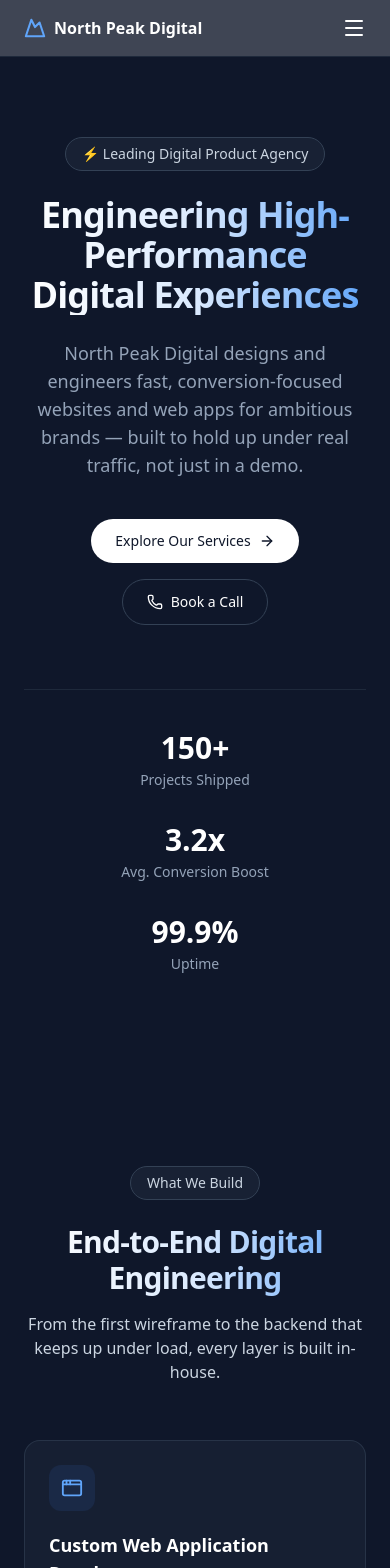
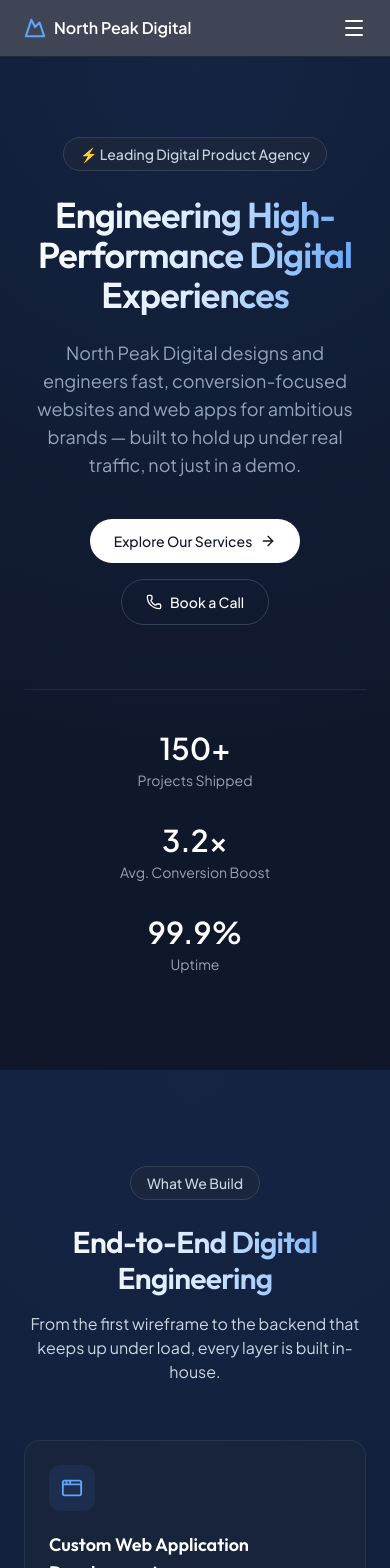
Before and after one commit to satyam-edu/north-peak-digital, a React (Vite) app: page / in a window 390 px wide. Shown: the top 1568 px of the page. Built offline with nearby package versions, Linux system fonts and the light colour scheme.

Commit message:
enhance typography and animations

```diff
--- a/index.html
+++ b/index.html
@@ -4,6 +4,12 @@
     <meta charset="UTF-8" />
     <link rel="icon" type="image/svg+xml" href="/favicon.svg" />
     <meta name="viewport" content="width=device-width, initial-scale=1.0" />
+    <link rel="preconnect" href="https://fonts.googleapis.com" />
+    <link rel="preconnect" href="https://fonts.gstatic.com" crossorigin />
+    <link
+      href="https://fonts.googleapis.com/css2?family=Outfit:wght@600;700;800&family=Plus+Jakarta+Sans:wght@400;500;600;700&display=swap"
+      rel="stylesheet"
+    />
     <title>North Peak Digital — Web Design & Development Studio</title>
   </head>
   <body>
--- a/src/components/Contact.jsx
+++ b/src/components/Contact.jsx
@@ -1,5 +1,6 @@
 import { useState } from 'react'
-import { Send, CheckCircle2 } from 'lucide-react'
+import { motion, AnimatePresence } from 'motion/react'
+import { Send, Loader2, CheckCircle2 } from 'lucide-react'
 import { contactInfo } from '../data/agencyData'
 
 const focusRing =
@@ -7,6 +8,11 @@ const focusRing =
 
 const inputClasses =
   'mt-2 w-full rounded-lg border border-slate-700 bg-slate-800/80 px-4 py-2.5 text-sm text-white placeholder-slate-400 outline-none transition-colors focus:border-blue-500 focus:ring-1 focus:ring-blue-500'
+
+const fadeUpVariants = {
+  hidden: { opacity: 0, y: 24 },
+  visible: { opacity: 1, y: 0, transition: { duration: 0.5, ease: 'easeOut' } },
+}
 
 const initialForm = { name: '', email: '', budget: '', message: '' }
 
@@ -42,6 +48,7 @@ function Contact() {
   const [values, setValues] = useState(initialForm)
   const [errors, setErrors] = useState({})
   const [submitted, setSubmitted] = useState(false)
+  const [status, setStatus] = useState('idle')
 
   const handleChange = (field) => (event) => {
     setValues((prev) => ({ ...prev, [field]: event.target.value }))
@@ -52,21 +59,34 @@ function Contact() {
     const validationErrors = validate(values)
     setErrors(validationErrors)
 
-    if (Object.keys(validationErrors).length === 0) {
+    if (Object.keys(validationErrors).length > 0) return
+
+    setStatus('submitting')
+
+    setTimeout(() => {
+      setStatus('success')
       setSubmitted(true)
       setValues(initialForm)
-    }
+
+      setTimeout(() => setStatus('idle'), 1800)
+    }, 900)
   }
 
   return (
     <section id="contact" className="bg-slate-950 px-6 py-24">
       <div className="mx-auto max-w-3xl">
-        <div className="text-center">
-          <h2 className="bg-gradient-to-r from-white via-blue-100 to-blue-400 bg-clip-text text-3xl font-semibold tracking-tight text-transparent md:text-4xl">
+        <motion.div
+          initial="hidden"
+          whileInView="visible"
+          viewport={{ once: true, margin: '-100px' }}
+          variants={fadeUpVariants}
+          className="text-center"
+        >
+          <h2 className="bg-gradient-to-r from-white via-blue-100 to-blue-400 bg-clip-text font-display text-3xl font-semibold tracking-tight text-transparent md:text-4xl">
             {contactInfo.heading}
           </h2>
           <p className="mt-4 text-slate-300">{contactInfo.subheading}</p>
-        </div>
+        </motion.div>
 
         {submitted && (
           <div
@@ -78,7 +98,15 @@ function Contact() {
           </div>
         )}
 
-        <form onSubmit={handleSubmit} noValidate className="mt-10 space-y-6">
+        <motion.form
+          initial="hidden"
+          whileInView="visible"
+          viewport={{ once: true, margin: '-100px' }}
+          variants={fadeUpVariants}
+          onSubmit={handleSubmit}
+          noValidate
+          className="mt-10 space-y-6"
+        >
           <div className="grid gap-6 sm:grid-cols-2">
             <div>
               <label htmlFor="name" className="text-sm font-medium text-slate-200">
@@ -167,14 +195,56 @@ function Contact() {
             )}
           </div>
 
-          <button
+          <motion.button
             type="submit"
-            className={`inline-flex items-center gap-2 rounded-full bg-white px-6 py-3 text-sm font-medium text-slate-900 transition-colors hover:bg-slate-100 ${focusRing}`}
+            disabled={status !== 'idle'}
+            whileHover={status === 'idle' ? { scale: 1.03 } : undefined}
+            whileTap={status === 'idle' ? { scale: 0.98 } : undefined}
+            className={`inline-flex items-center gap-2 rounded-full bg-white px-6 py-3 text-sm font-medium text-slate-900 transition-colors hover:bg-slate-100 disabled:cursor-not-allowed disabled:opacity-80 ${focusRing}`}
           >
-            Send message
-            <Send size={16} aria-hidden="true" />
-          </button>
-        </form>
+            <AnimatePresence mode="wait" initial={false}>
+              {status === 'idle' && (
+                <motion.span
+                  key="idle"
+                  initial={{ opacity: 0 }}
+                  animate={{ opacity: 1 }}
+                  exit={{ opacity: 0 }}
+                  transition={{ duration: 0.15 }}
+                  className="inline-flex items-center gap-2"
+                >
+                  Send message
+                  <Send size={16} aria-hidden="true" />
+                </motion.span>
+              )}
+              {status === 'submitting' && (
+                <motion.span
+                  key="submitting"
+                  initial={{ opacity: 0 }}
+                  animate={{ opacity: 1 }}
+                  exit={{ opacity: 0 }}
+                  transition={{ duration: 0.15 }}
+                  className="inline-flex items-center gap-2"
+                >
+                  Sending...
+                  <Loader2 size={16} className="animate-spin" aria-hidden="true" />
+                </motion.span>
+              )}
+              {status === 'success' && (
+                <motion.span
+                  key="success"
+                  initial={{ opacity: 0, scale: 0.8 }}
+                  animate={{ opacity: 1, scale: 1 }}
+                  exit={{ opacity: 0 }}
+                  transition={{ duration: 0.2 }}
+                  className="inline-flex items-center gap-2"
+                >
+                  Sent
+                  <CheckCircle2 size={16} aria-hidden="true" />
+                </motion.span>
+              )}
+            </AnimatePresence>
+          </motion.button>
+        </motion.form>
       </div>
     </section>
   )
--- a/src/components/Footer.jsx
+++ b/src/components/Footer.jsx
@@ -24,7 +24,7 @@ function Footer() {
 
           {footerData.columns.map((column) => (
             <div key={column.heading}>
-              <h3 className="text-sm font-semibold text-white">{column.heading}</h3>
+              <h3 className="font-display text-sm font-semibold text-white">{column.heading}</h3>
               <ul className="mt-3 space-y-2">
                 {column.links.map((link) => (
                   <li key={link.label}>
--- a/src/components/Hero.jsx
+++ b/src/components/Hero.jsx
@@ -4,6 +4,16 @@ import { hero } from '../data/agencyData'
 
 const focusRing =
   'focus-visible:outline-none focus-visible:ring-2 focus-visible:ring-white/70 focus-visible:ring-offset-2 focus-visible:ring-offset-slate-900'
+
+const containerVariants = {
+  hidden: {},
+  visible: { transition: { staggerChildren: 0.1 } },
+}
+
+const itemVariants = {
+  hidden: { opacity: 0, y: 24 },
+  visible: { opacity: 1, y: 0, transition: { duration: 0.5, ease: 'easeOut' } },
+}
 
 function scrollToSection(id) {
   const target = document.getElementById(id)
@@ -18,12 +28,19 @@ function scrollToSection(id) {
 
 function Hero() {
   return (
-    <section aria-labelledby="hero-heading" className="bg-slate-900 px-6 pb-24 pt-20 text-center md:pt-28">
-      <div className="mx-auto max-w-4xl">
+    <section
+      aria-labelledby="hero-heading"
+      className="bg-glow-radial bg-slate-900 px-6 pb-24 pt-20 text-center md:pt-28"
+    >
+      <motion.div
+        initial="hidden"
+        whileInView="visible"
+        viewport={{ once: true, margin: '-100px' }}
+        variants={containerVariants}
+        className="mx-auto max-w-4xl"
+      >
         <motion.span
-          initial={{ opacity: 0, y: 10 }}
-          animate={{ opacity: 1, y: 0 }}
-          transition={{ duration: 0.5 }}
+          variants={itemVariants}
           className="inline-flex items-center gap-2 rounded-full border border-slate-700 bg-slate-800/60 px-4 py-1.5 text-sm font-medium text-slate-300"
         >
           {hero.badge}
@@ -31,69 +48,65 @@ function Hero() {
 
         <motion.h1
           id="hero-heading"
-          initial={{ opacity: 0, y: 16 }}
-          animate={{ opacity: 1, y: 0 }}
-          transition={{ duration: 0.5, delay: 0.1 }}
-          className="mt-6 bg-gradient-to-r from-white via-blue-100 to-blue-400 bg-clip-text text-4xl font-semibold tracking-tight text-transparent md:text-6xl"
+          variants={itemVariants}
+          className="mt-6 bg-gradient-to-r from-white via-blue-100 to-blue-400 bg-clip-text font-display text-4xl font-semibold tracking-tight text-transparent md:text-6xl"
         >
           {hero.headline}
         </motion.h1>
 
         <motion.p
-          initial={{ opacity: 0, y: 16 }}
-          animate={{ opacity: 1, y: 0 }}
-          transition={{ duration: 0.5, delay: 0.2 }}
+          variants={itemVariants}
           className="mx-auto mt-6 max-w-2xl text-lg text-slate-400"
         >
           {hero.subheadline}
         </motion.p>
 
         <motion.div
-          initial={{ opacity: 0, y: 16 }}
-          animate={{ opacity: 1, y: 0 }}
-          transition={{ duration: 0.5, delay: 0.3 }}
+          variants={itemVariants}
           className="mt-10 flex flex-col items-center justify-center gap-4 sm:flex-row"
         >
-          <a
+          <motion.a
             href={hero.ctaPrimary.href}
             onClick={(event) => {
               event.preventDefault()
               scrollToSection('services')
             }}
+            whileHover={{ scale: 1.03 }}
+            whileTap={{ scale: 0.98 }}
             aria-label={`${hero.ctaPrimary.label} — jump to services section`}
             className={`inline-flex items-center gap-2 rounded-full bg-white px-6 py-3 text-sm font-medium text-slate-900 transition-colors hover:bg-slate-100 ${focusRing}`}
           >
             {hero.ctaPrimary.label}
             <ArrowRight size={16} aria-hidden="true" />
-          </a>
-          <a
+          </motion.a>
+          <motion.a
             href={hero.ctaSecondary.href}
             onClick={(event) => {
               event.preventDefault()
               scrollToSection('contact')
             }}
+            whileHover={{ scale: 1.03 }}
+            whileTap={{ scale: 0.98 }}
             aria-label={`${hero.ctaSecondary.label} — jump to contact form`}
             className={`inline-flex items-center gap-2 rounded-full border border-slate-700 px-6 py-3 text-sm font-medium text-white transition-colors hover:border-slate-500 ${focusRing}`}
           >
             <Phone size={16} aria-hidden="true" />
             {hero.ctaSecondary.label}
-          </a>
+          </motion.a>
         </motion.div>
 
-        <dl className="mx-auto mt-16 grid max-w-2xl grid-cols-1 gap-8 border-t border-slate-800 pt-10 sm:grid-cols-3">
-          {hero.stats.map((stat, index) => (
-            <motion.div
-              key={stat.label}
-              initial={{ opacity: 0, y: 16 }}
-              animate={{ opacity: 1, y: 0 }}
-              transition={{ duration: 0.5, delay: 0.4 + index * 0.1 }}
-            >
+        <motion.dl
+          variants={itemVariants}
+          className="mx-auto mt-16 grid max-w-2xl grid-cols-1 gap-8 border-t border-slate-800 pt-10 sm:grid-cols-3"
+        >
+          {hero.stats.map((stat) => (
+            <div key={stat.label}>
               <dd className="text-3xl font-semibold text-white sm:text-4xl">{stat.value}</dd>
               <dt className="mt-1 text-sm text-slate-400">{stat.label}</dt>
-            </motion.div>
+            </div>
           ))}
-        </dl>
-      </div>
+        </motion.dl>
+      </motion.div>
     </section>
   )
 }
--- a/src/components/Pricing.jsx
+++ b/src/components/Pricing.jsx
@@ -5,6 +5,21 @@ import { pricing } from '../data/agencyData'
 
 const focusRing =
   'focus-visible:outline-none focus-visible:ring-2 focus-visible:ring-white/70 focus-visible:ring-offset-2 focus-visible:ring-offset-slate-900'
+
+const headerVariants = {
+  hidden: { opacity: 0, y: 24 },
+  visible: { opacity: 1, y: 0, transition: { duration: 0.5, ease: 'easeOut' } },
+}
+
+const gridVariants = {
+  hidden: {},
+  visible: { transition: { staggerChildren: 0.1 } },
+}
+
+const cardVariants = {
+  hidden: { opacity: 0, y: 24 },
+  visible: { opacity: 1, y: 0, transition: { duration: 0.5, ease: 'easeOut' } },
+}
 
 function scrollToSection(id) {
   const target = document.getElementById(id)
@@ -25,17 +40,23 @@ function Pricing() {
   const [isAnnual, setIsAnnual] = useState(false)
 
   return (
-    <section id="pricing" className="bg-slate-900 px-6 py-24">
+    <section id="pricing" className="bg-glow-radial bg-slate-900 px-6 py-24">
       <div className="mx-auto max-w-6xl">
-        <div className="mx-auto max-w-2xl text-center">
+        <motion.div
+          initial="hidden"
+          whileInView="visible"
+          viewport={{ once: true, margin: '-100px' }}
+          variants={headerVariants}
+          className="mx-auto max-w-2xl text-center"
+        >
           <span className="inline-flex items-center gap-2 rounded-full border border-slate-700 bg-slate-800/60 px-4 py-1.5 text-sm font-medium text-slate-300">
             {pricing.intro.badge}
           </span>
-          <h2 className="mt-6 bg-gradient-to-r from-white via-blue-100 to-blue-400 bg-clip-text text-3xl font-semibold tracking-tight text-transparent md:text-4xl">
+          <h2 className="mt-6 bg-gradient-to-r from-white via-blue-100 to-blue-400 bg-clip-text font-display text-3xl font-semibold tracking-tight text-transparent md:text-4xl">
             {pricing.intro.headline}
           </h2>
           <p className="mt-4 text-slate-300">{pricing.intro.subtext}</p>
-        </div>
+        </motion.div>
 
         <div className="mt-10 flex items-center justify-center gap-4">
           <span
@@ -71,10 +92,17 @@ function Pricing() {
           </span>
         </div>
 
-        <div className="mt-14 grid grid-cols-1 gap-6 md:grid-cols-3">
+        <motion.div
+          initial="hidden"
+          whileInView="visible"
+          viewport={{ once: true, margin: '-100px' }}
+          variants={gridVariants}
+          className="mt-14 grid grid-cols-1 gap-6 md:grid-cols-3"
+        >
           {pricing.tiers.map((tier) => (
-            <article
+            <motion.article
               key={tier.id}
+              variants={cardVariants}
               className={`relative flex h-full flex-col rounded-2xl border p-8 ${
                 tier.isPopular
                   ? 'border-blue-500 bg-slate-800/90 text-white shadow-xl shadow-blue-500/10'
@@ -87,7 +115,7 @@ function Pricing() {
                 </span>
               )}
 
-              <h3 className="text-lg font-semibold text-white">{tier.name}</h3>
+              <h3 className="font-display text-lg font-semibold text-white">{tier.name}</h3>
               <p className="mt-1 text-xs font-medium text-blue-400">{tier.target}</p>
               <p className="mt-3 text-sm text-slate-300">{tier.tagline}</p>
 
@@ -147,12 +175,14 @@ function Pricing() {
                 ))}
               </ul>
 
-              <a
+              <motion.a
                 href="#contact"
                 onClick={(event) => {
                   event.preventDefault()
                   scrollToSection('contact')
                 }}
+                whileHover={{ scale: 1.03 }}
+                whileTap={{ scale: 0.98 }}
                 className={`mt-8 rounded-full px-5 py-3 text-center text-sm font-medium transition-colors ${
                   tier.isPopular
                     ? 'bg-blue-500 text-white hover:bg-blue-400'
@@ -160,10 +190,10 @@ function Pricing() {
                 } ${focusRing}`}
               >
                 {tier.cta}
-              </a>
-            </article>
+              </motion.a>
+            </motion.article>
           ))}
-        </div>
+        </motion.div>
       </div>
     </section>
   )
--- a/src/components/Results.jsx
+++ b/src/components/Results.jsx
@@ -1,5 +1,21 @@
+import { motion } from 'motion/react'
 import { Quote, Star, BadgeCheck } from 'lucide-react'
 import { resultsIntro, results } from '../data/agencyData'
+
+const headerVariants = {
+  hidden: { opacity: 0, y: 24 },
+  visible: { opacity: 1, y: 0, transition: { duration: 0.5, ease: 'easeOut' } },
+}
+
+const gridVariants = {
+  hidden: {},
+  visible: { transition: { staggerChildren: 0.1 } },
+}
+
+const cardVariants = {
+  hidden: { opacity: 0, y: 24 },
+  visible: { opacity: 1, y: 0, transition: { duration: 0.5, ease: 'easeOut' } },
+}
 
 function StarRating({ rating, name }) {
   return (
@@ -24,17 +40,29 @@ function Results() {
   return (
     <section id="results" className="bg-slate-950 px-6 py-24">
       <div className="mx-auto max-w-6xl">
-        <div className="mx-auto max-w-2xl text-center">
+        <motion.div
+          initial="hidden"
+          whileInView="visible"
+          viewport={{ once: true, margin: '-100px' }}
+          variants={headerVariants}
+          className="mx-auto max-w-2xl text-center"
+        >
           <span className="inline-flex items-center gap-2 rounded-full border border-slate-700 bg-slate-800/60 px-4 py-1.5 text-sm font-medium text-slate-300">
             {resultsIntro.badge}
           </span>
-          <h2 className="mt-6 bg-gradient-to-r from-white via-blue-100 to-blue-400 bg-clip-text text-3xl font-semibold tracking-tight text-transparent md:text-4xl">
+          <h2 className="mt-6 bg-gradient-to-r from-white via-blue-100 to-blue-400 bg-clip-text font-display text-3xl font-semibold tracking-tight text-transparent md:text-4xl">
             {resultsIntro.headline}
           </h2>
           <p className="mt-4 text-slate-300">{resultsIntro.supporting}</p>
-        </div>
+        </motion.div>
 
-        <div className="mx-auto mt-14 grid max-w-4xl grid-cols-1 gap-8 rounded-2xl border border-slate-800 bg-slate-900/40 px-6 py-10 sm:grid-cols-3 sm:divide-x sm:divide-slate-800">
+        <motion.div
+          initial={{ opacity: 0, y: 24 }}
+          whileInView={{ opacity: 1, y: 0 }}
+          viewport={{ once: true, margin: '-100px' }}
+          transition={{ duration: 0.5, ease: 'easeOut' }}
+          className="mx-auto mt-14 grid max-w-4xl grid-cols-1 gap-8 rounded-2xl border border-slate-800 bg-slate-900/40 px-6 py-10 sm:grid-cols-3 sm:divide-x sm:divide-slate-800"
+        >
           {results.map((result) => (
             <div key={result.id} className="text-center sm:px-6">
               <p className="text-3xl font-semibold text-white md:text-4xl">
@@ -43,13 +71,20 @@ function Results() {
               <p className="mt-2 text-sm text-slate-300">{result.company}</p>
             </div>
           ))}
-        </div>
+        </motion.div>
 
-        <div className="mt-14 grid gap-6 md:grid-cols-3">
+        <motion.div
+          initial="hidden"
+          whileInView="visible"
+          viewport={{ once: true, margin: '-100px' }}
+          variants={gridVariants}
+          className="mt-14 grid gap-6 md:grid-cols-3"
+        >
           {results.map((result) => (
-            <article
+            <motion.article
               key={result.id}
-              className="flex flex-col rounded-2xl border border-slate-800 bg-slate-900/60 p-6 transition-colors hover:border-blue-500/40"
+              variants={cardVariants}
+              className="flex flex-col rounded-2xl border border-slate-800 bg-slate-900/60 p-6 transition-all duration-300 hover:-translate-y-1 hover:border-blue-500/50 hover:shadow-xl hover:shadow-blue-500/10"
             >
               <div className="flex items-center justify-between">
                 <Quote size={20} className="text-blue-400" aria-hidden="true" />
@@ -70,9 +105,9 @@ function Results() {
                   Verified Client
                 </span>
               </div>
-            </article>
+            </motion.article>
           ))}
-        </div>
+        </motion.div>
       </div>
     </section>
   )
--- a/src/components/Services.jsx
+++ b/src/components/Services.jsx
@@ -1,3 +1,4 @@
+import { motion } from 'motion/react'
 import {
   AppWindow,
   PenTool,
@@ -27,27 +28,55 @@ const iconColors = {
   rose: 'bg-rose-500/10 text-rose-400',
 }
 
+const headerVariants = {
+  hidden: { opacity: 0, y: 24 },
+  visible: { opacity: 1, y: 0, transition: { duration: 0.5, ease: 'easeOut' } },
+}
+
+const gridVariants = {
+  hidden: {},
+  visible: { transition: { staggerChildren: 0.1 } },
+}
+
+const cardVariants = {
+  hidden: { opacity: 0, y: 24 },
+  visible: { opacity: 1, y: 0, transition: { duration: 0.5, ease: 'easeOut' } },
+}
+
 function Services() {
   return (
-    <section id="services" className="bg-slate-900 px-6 py-24">
+    <section id="services" className="bg-glow-radial bg-slate-900 px-6 py-24">
       <div className="mx-auto max-w-6xl">
-        <div className="mx-auto max-w-2xl text-center">
+        <motion.div
+          initial="hidden"
+          whileInView="visible"
+          viewport={{ once: true, margin: '-100px' }}
+          variants={headerVariants}
+          className="mx-auto max-w-2xl text-center"
+        >
           <span className="inline-flex items-center gap-2 rounded-full border border-slate-700 bg-slate-800/60 px-4 py-1.5 text-sm font-medium text-slate-300">
             {servicesIntro.badge}
           </span>
-          <h2 className="mt-6 bg-gradient-to-r from-white via-blue-100 to-blue-400 bg-clip-text text-3xl font-semibold tracking-tight text-transparent md:text-4xl">
+          <h2 className="mt-6 bg-gradient-to-r from-white via-blue-100 to-blue-400 bg-clip-text font-display text-3xl font-semibold tracking-tight text-transparent md:text-4xl">
             {servicesIntro.headline}
           </h2>
           <p className="mt-4 text-slate-300">{servicesIntro.supporting}</p>
-        </div>
+        </motion.div>
 
-        <div className="mt-14 grid grid-cols-1 gap-6 md:grid-cols-2 lg:grid-cols-3">
+        <motion.div
+          initial="hidden"
+          whileInView="visible"
+          viewport={{ once: true, margin: '-100px' }}
+          variants={gridVariants}
+          className="mt-14 grid grid-cols-1 gap-6 md:grid-cols-2 lg:grid-cols-3"
+        >
           {services.map((service) => {
             const Icon = icons[service.icon]
             return (
-              <article
+              <motion.article
                 key={service.id}
-                className="rounded-2xl border border-slate-700/60 bg-slate-800/50 p-6 transition-colors hover:border-blue-500/50"
+                variants={cardVariants}
+                className="rounded-2xl border border-slate-700/60 bg-slate-800/50 p-6 transition-all duration-300 hover:-translate-y-1 hover:border-blue-500/50 hover:shadow-xl hover:shadow-blue-500/10"
               >
                 <div
                   className={`inline-flex rounded-xl p-3 ${iconColors[service.color]}`}
@@ -55,7 +84,7 @@ function Services() {
                   <Icon size={22} strokeWidth={2} aria-hidden="true" />
                 </div>
 
-                <h3 className="mt-5 text-lg font-semibold text-white">
+                <h3 className="mt-5 font-display text-lg font-semibold text-white">
                   {service.title}
                 </h3>
                 <p className="mt-2 text-sm leading-relaxed text-slate-300">
@@ -77,10 +106,10 @@ function Services() {
                     </li>
                   ))}
                 </ul>
-              </article>
+              </motion.article>
             )
           })}
-        </div>
+        </motion.div>
       </div>
     </section>
   )
--- a/src/index.css
+++ b/src/index.css
@@ -8,7 +8,32 @@ html {
 
 body {
   margin: 0;
-  font-family: system-ui, 'Segoe UI', Roboto, sans-serif;
+  font-family: 'Plus Jakarta Sans', sans-serif;
   color: #0b1120;
   background-color: #ffffff;
 }
+
+@layer utilities {
+  .bg-glow-radial {
+    background-image: radial-gradient(
+      circle at 50% 0%,
+      rgba(59, 130, 246, 0.12) 0%,
+      transparent 70%
+    );
+  }
+}
+
+@media (prefers-reduced-motion: reduce) {
+  html {
+    scroll-behavior: auto;
+  }
+
+  *,
+  *::before,
+  *::after {
+    animation-duration: 0.01ms !important;
+    animation-iteration-count: 1 !important;
+    transition-duration: 0.01ms !important;
+    scroll-behavior: auto !important;
+  }
+}
--- a/src/main.jsx
+++ b/src/main.jsx
@@ -1,10 +1,13 @@
 import { StrictMode } from 'react'
 import { createRoot } from 'react-dom/client'
+import { MotionConfig } from 'motion/react'
 import App from './App.jsx'
 import './index.css'
 
 createRoot(document.getElementById('root')).render(
   <StrictMode>
-    <App />
+    <MotionConfig reducedMotion="user">
+      <App />
+    </MotionConfig>
   </StrictMode>,
 )
--- a/tailwind.config.js
+++ b/tailwind.config.js
@@ -7,6 +7,10 @@ export default {
         ink: '#0b1120',
         accent: '#2563eb',
       },
+      fontFamily: {
+        sans: ['"Plus Jakarta Sans"', 'sans-serif'],
+        display: ['"Outfit"', 'sans-serif'],
+      },
     },
   },
   plugins: [],
```
Also changed, not shown: src/components/Navbar.jsx (+5 -2 lines).
